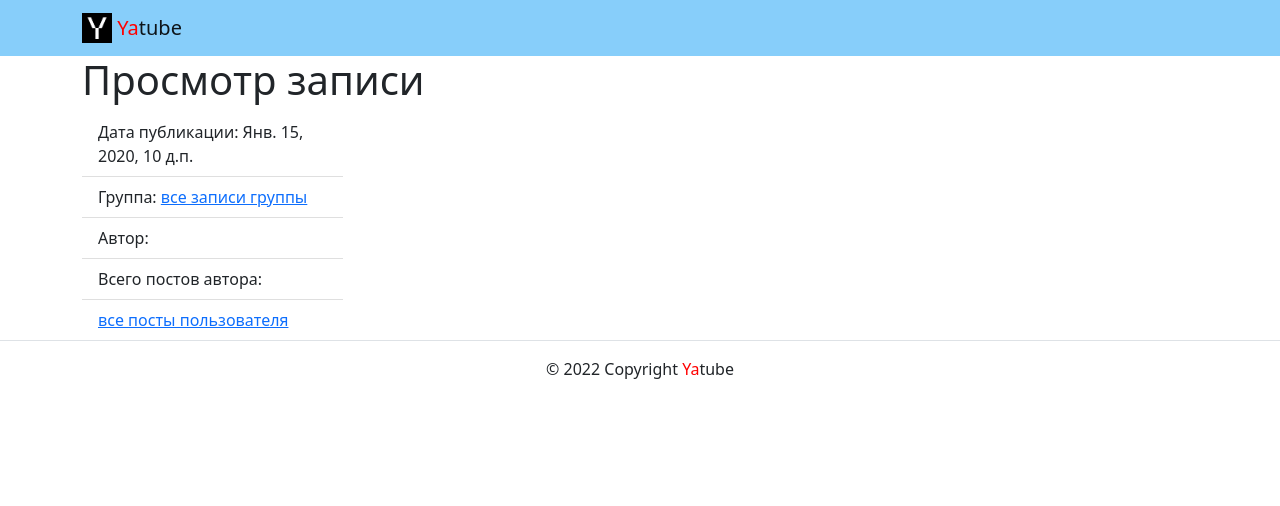
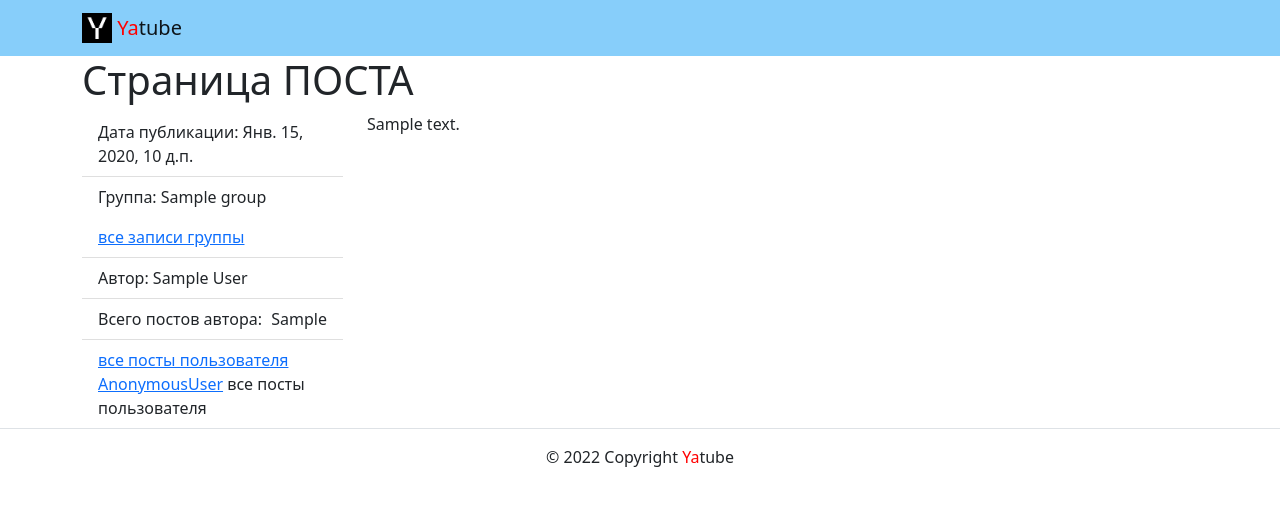
Before and after one commit to Eltimccc/hw03_forms-master, a Django app: template yatube/templates/posts/post_detail.html in a window 1280 px wide. Shown: the top 506 px of the page. Run offline with Django 3.2, Linux system fonts and the light colour scheme; tables that the repository leaves empty hold one stand-in row (values such as "Sample post"); the template is opened without the code that fills it: values that come from a table or form of the project are taken from there, most other values are stand-ins (such as "Sample title", 1, 10 or a date in 2020); some libraries are stand-ins or nearby versions.

Commit message:
страницы профиля и поста, почти

```diff
--- a/yatube/templates/posts/post_detail.html
+++ b/yatube/templates/posts/post_detail.html
@@ -1,30 +1,32 @@
 <!DOCTYPE html>
 {% extends "base.html" %}
-{% block title %}Просмотр записи {% endblock %}
-{% block header %}Просмотр записи {% endblock %}
+{% block title %}{{ post |truncatechars:30 }} {% endblock %}
+{% block header %}Страница ПОСТА {% endblock %}
 {% block content %}
     <main>
       <div class="row">
         <aside class="col-12 col-md-3">
           <ul class="list-group list-group-flush">
             <li class="list-group-item">
-              Дата публикации: {{ post.pub_date }}<!-- 31 июля 1854 -->
+              Дата публикации: {{ post.pub_date }}
             </li>
             <!-- если у поста есть группа -->
               <li class="list-group-item">
-                Группа: <!-- Название группы -->
-                <a href="<!-- -->">
-                  все записи группы
+                Группа: {{ post.group }}<p></p>
+                {% if post.group %}
+                <a href="{% url 'posts:group_list' post.group.slug %}">все записи группы
+                </a>
+                {% endif %}
                 </a>
               </li>
               <li class="list-group-item">
-                Автор: <!--Лев Толстой-->
+                Автор: {{ post.author.get_full_name }}
               </li>
               <li class="list-group-item d-flex justify-content-between align-items-center">
-              Всего постов автора:  <span ><!-- --></span>
+              Всего постов автора:  <span >{{ post_cnt }}</span>
             </li>
             <li class="list-group-item">
-              <a href="<!-- -->">
+              <a href= ''>все посты пользователя {{ user }}</a>
                 все посты пользователя
               </a>
             </li>
@@ -32,17 +34,7 @@
         </aside>
         <article class="col-12 col-md-9">
           <p>
-           <!--
-            [Фокшаны.] Еще переходъ до Фокшанъ, во время котораго я ѣхалъ съ
-            Монго. Человѣкъ пустой, но съ твердыми, хотя и ложными убѣжденіями.
-            Генерал[у] по этому должно быть случаю, угодно было спрашивать о мое
-            мъ здоровьи.
-            Свинья! К[о]вырялъ носъ и ничего не написалъ — вотъ 2 упрека за
-            нын[ѣшній]     день. Послѣдній упрекъ становится слишкомъ частъ,
-            хотя походъ и можетъ служить въ немъ отчасти извиненіемъ.
-            Отношенія мои съ товарищами становятся такъ пріятны, что мнѣ
-            жалко бросить штабъ. Здоровье кажется (2) лучше.
-           -->
+            {{ post }}
           </p>
         </article>
       </div>
--- a/yatube/templates/posts/profile.html
+++ b/yatube/templates/posts/profile.html
@@ -1,7 +1,7 @@
 <!DOCTYPE html>
 {% extends "base.html" %}
-{% block title %}Просмотр профиля {{ user }} {% endblock %}
-{% block header %}Просмотр профиля {{ user }} {% endblock %}
+{% block title %}Профайл пользвателя {{ user }} {% endblock %}
+{% block header %}Профайл пользователя {{ user }} {% endblock %}
 {% block content %}
     <main>
       <div class="container py-5">
@@ -10,7 +10,7 @@
           <article>
             <ul>
               <li>
-                <h5> Автор: {{ user }} </h5>
+                <h5> Автор: {{ creator }} </h5>
                 <a href= ''>все посты пользователя {{ user }}</a>
               </li>
               {% for post in posts %}
```
Also changed, not shown: yatube/posts/views.py (+7 -1 lines), yatube/posts/models.py (line endings or trailing spaces), yatube/users/forms.py (line endings or trailing spaces).
